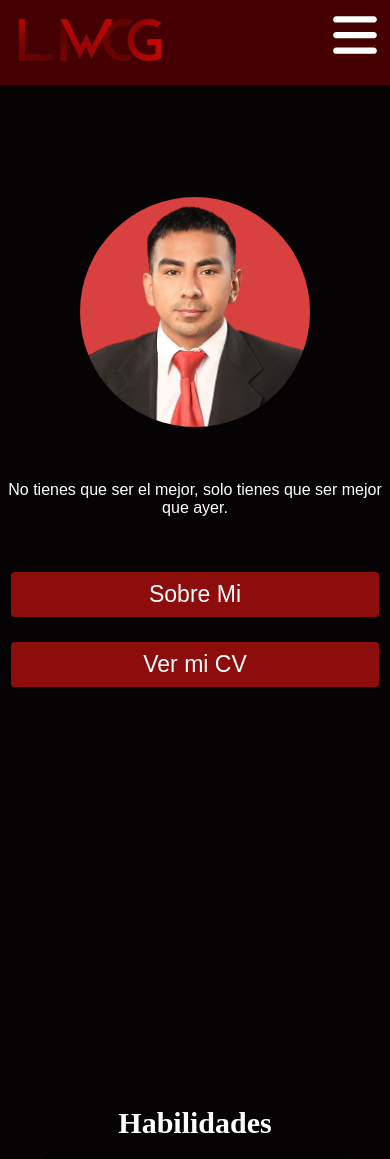
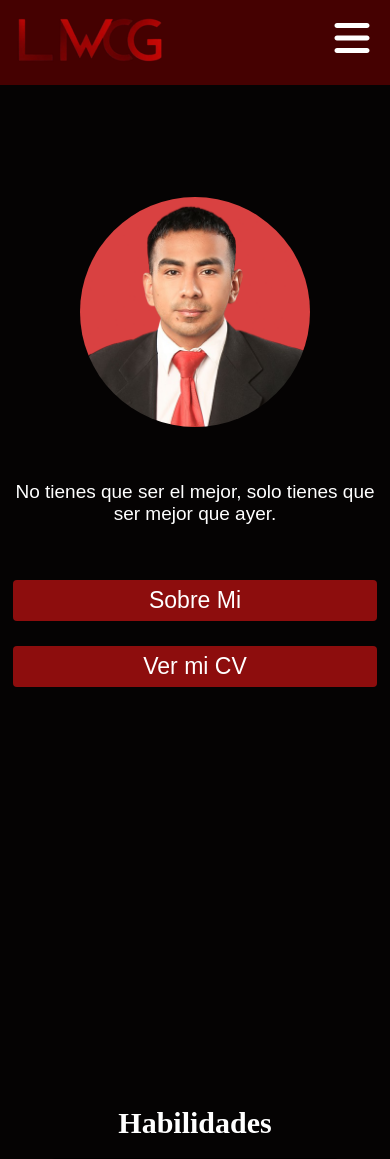
Before and after one commit to LuisCruzGareca/luismiguelcruzgareca, a React (Vite) app: page / in a window 390 px wide. Shown: the top 1159 px of the page. Built offline with nearby package versions, Linux system fonts and the light colour scheme.

Commit message:
cambiar tamaños de portada

```diff
--- a/src/components/Icons.jsx
+++ b/src/components/Icons.jsx
@@ -26,8 +26,8 @@ export function Menu() {
       <svg
         xmlns="http://www.w3.org/2000/svg"
         viewBox="0 0 448 512"
-        width="50"
-        height="50"
+        width="40"
+        height="40"
         fill="white"
       >
         <path d="M0 96C0 78.3 14.3 64 32 64l384 0c17.7 0 32 14.3 32 32s-14.3 32-32 32L32 128C14.3 128 0 113.7 0 96zM0 256c0-17.7 14.3-32 32-32l384 0c17.7 0 32 14.3 32 32s-14.3 32-32 32L32 288c-17.7 0-32-14.3-32-32zM448 416c0 17.7-14.3 32-32 32L32 448c-17.7 0-32-14.3-32-32s14.3-32 32-32l384 0c17.7 0 32 14.3 32 32z" />
--- a/src/css/Movile.css
+++ b/src/css/Movile.css
@@ -76,7 +76,7 @@
 @media screen and (max-width: 1024px) {
   .menu-mobile {
     float: right;
-    margin: 10px;
+    margin: 18px;
   }
   .mobile_menu {
     float: right;
@@ -216,17 +216,17 @@
 /* ===== Celulares Pequeños ===== */
 @media screen and (max-width: 480px) {
   .tools_container {
-    height: 761px;
+    height: 390px;
+  }
+  .tools1 {
+    width: 292px;
+    height: 350px;
   }
   .carousel-track {
     flex-direction: column;
   }
   .footer p {
     font-size: 15px;
-  }
-  .tools1 {
-    width: 311px;
-    height: 348px;
   }
 
   .projectsImg {
@@ -238,8 +238,8 @@
     gap: 0;
   }
   .dentro {
-    width: 230px;
-    height: 230px;
+    width: 250px;
+    height: 250px;
   }
   h1 {
     font-size: 34px;
@@ -254,17 +254,17 @@
   .mobile_menu a p {
     font-size: 40px;
   }
-  .imageLuis .parte2 p{
+  .imageLuis .parte2 p {
     font-size: 30px;
   }
-
+}
 /* ===== Celulares Extra Pequeños ===== */
 @media screen and (max-width: 390px) {
   .projectsImg {
-    width: 285px;
+    width: 256px;
   }
   .imageLuis .parte2 p {
-    font-size: 16px;
+    font-size: 19px;
   }
   .dentro {
     width: 230px;
@@ -290,7 +290,7 @@
     width: 30px;
   }
   .tools1 {
-    width: 310px;
+    width: 292px;
     height: 350px;
   }
   .tools1 span {
@@ -311,7 +311,7 @@
     width: 40px;
   }
   .Botones a {
-    padding: 7px;
+    padding: 5px;
   }
   .mobile_menu a p {
     font-size: 30px;
```
